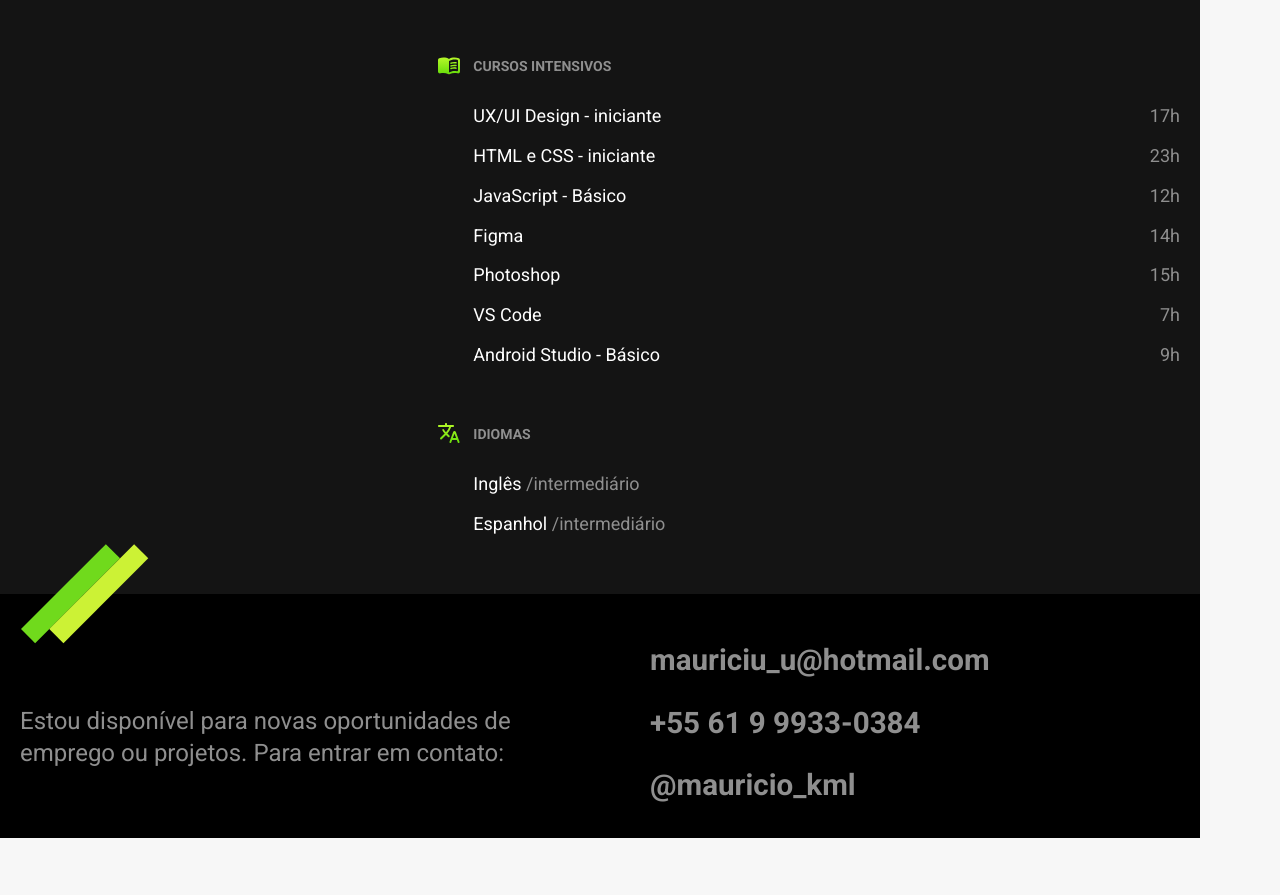
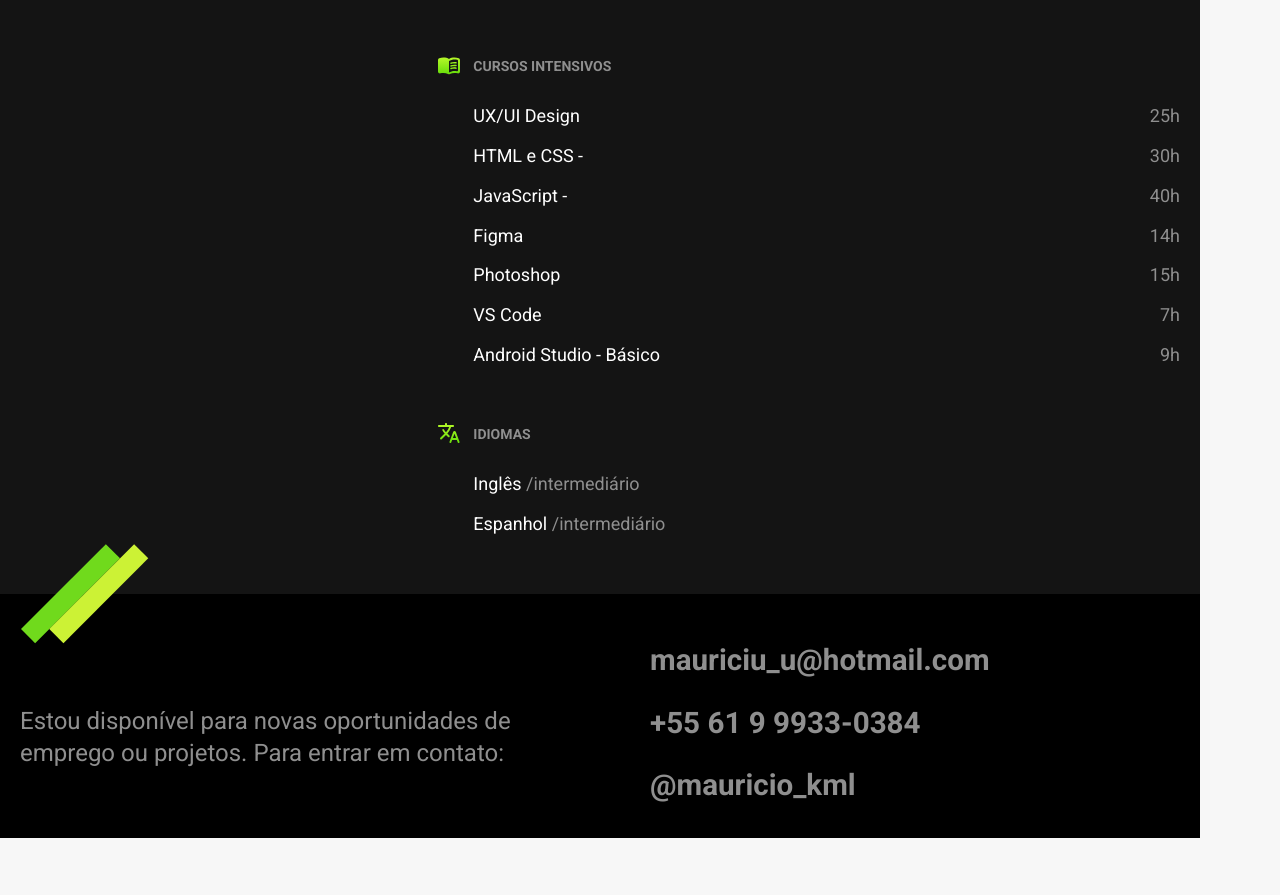
Before and after one commit to mauriciokml/mauriciokml.github.io, a plain HTML site: page paginas/tecnologia.html in a window 1280 px wide. Shown: the part 1944-2839 px from the top of the page. Drawn offline with Linux system fonts and the light colour scheme; a web font is replaced by a local one.

Commit message:
cursos tech att

```diff
--- a/paginas/tecnologia.html
+++ b/paginas/tecnologia.html
@@ -93,9 +93,9 @@
                     <div class="cursos">
                         <h3>Cursos Intensivos</h3>
                         <ul>
-                            <li>UX/UI Design - iniciante<span>17h</span></li>
-                            <li>HTML e CSS - iniciante<span>23h</span></li>
-                            <li>JavaScript - Básico<span>12h</span></li>
+                            <li>UX/UI Design<span>25h</span></li>
+                            <li>HTML e CSS - <span>30h</span></li>
+                            <li>JavaScript - <span>40h</span></li>
                             <li>Figma<span>14h</span></li>
                             <li>Photoshop<span>15h</span></li>
                             <li>VS Code<span>7h</span></li>
```
